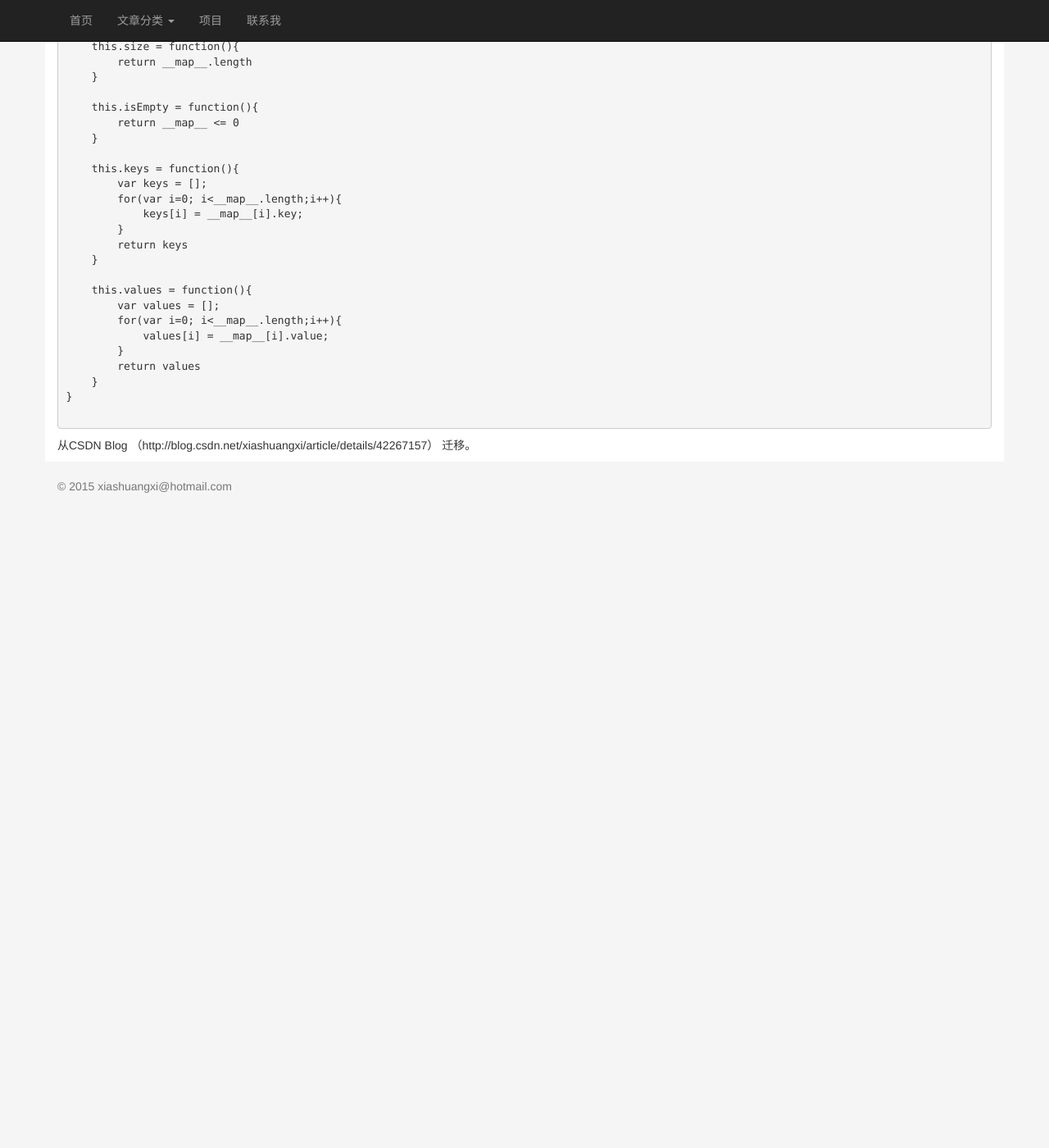
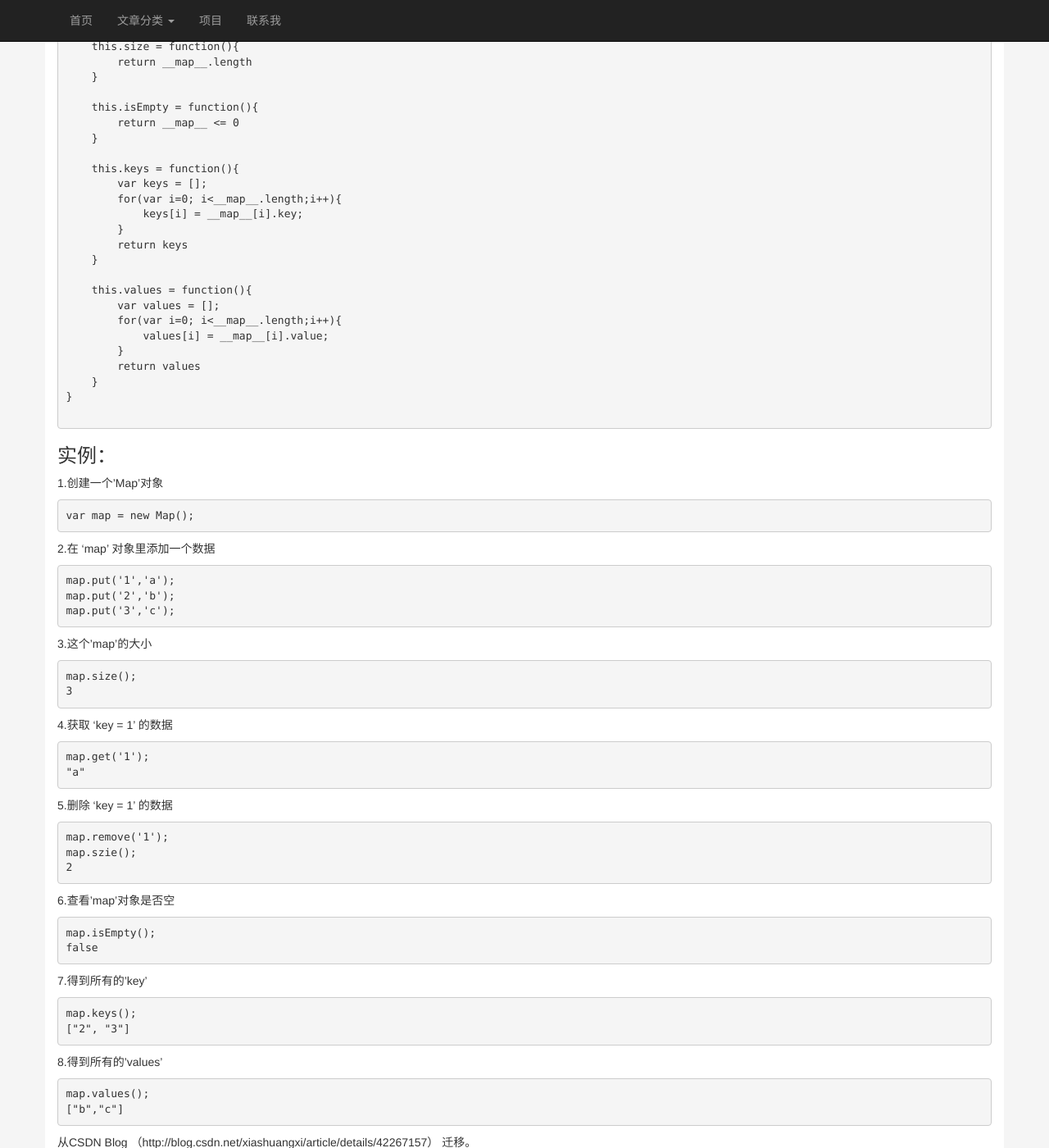
Before and after one commit to jinchangle/xiashuangxi.github.io, a Jekyll site: the page built from _posts/article/2015-05-15-javascript-map.md, in a window 1280 px wide and 1400 px high, scrolled down 1018 px. Shown: the whole window at 82% size. Built offline with Jekyll 4.4.1, drawn with Linux system fonts in a browser that asks for light colours; nearby versions of some CDN libraries; before the commit the page ends 1641 px from its top, so only the background shows below that; some of the changed text lies outside the part shown.

Commit message:
Please enter the commit message for your changes. Lines starting  with '' will be ignored, and an empty message aborts the commit.  On branch master  Your branch is up-to-date with 'origin/master'.
 Changes to be committed:
	modified:   _posts/article/2015-05-15-javascript-map.md

````diff
--- a/_posts/article/2015-05-15-javascript-map.md
+++ b/_posts/article/2015-05-15-javascript-map.md
@@ -79,4 +80,55 @@ function Map(){
 }
 
 ```
+
+###实例：
+1.创建一个'Map'对象
+```javascript
+var map = new Map();
+```
+
+2.在 'map' 对象里添加一个数据
+```javascript
+map.put('1','a');
+map.put('2','b');
+map.put('3','c');
+```
+
+3.这个'map'的大小
+```javascript
+map.size();
+3
+```
+
+4.获取 'key = 1' 的数据
+```javascript
+map.get('1');
+"a"
+```
+
+5.删除 'key = 1' 的数据
+```javascript
+map.remove('1');
+map.szie();
+2
+```
+
+6.查看'map'对象是否空
+```javascript
+map.isEmpty();
+false
+```
+
+7.得到所有的'key'
+```javascript
+map.keys();
+["2", "3"]
+```
+
+8.得到所有的'values'
+```javascript
+map.values();
+["b","c"]
+```
+
 从CSDN Blog （http://blog.csdn.net/xiashuangxi/article/details/42267157） 迁移。
````
Also changed, not shown: other parts of _posts/article/2015-05-15-javascript-map.md (+2 -1 lines).
